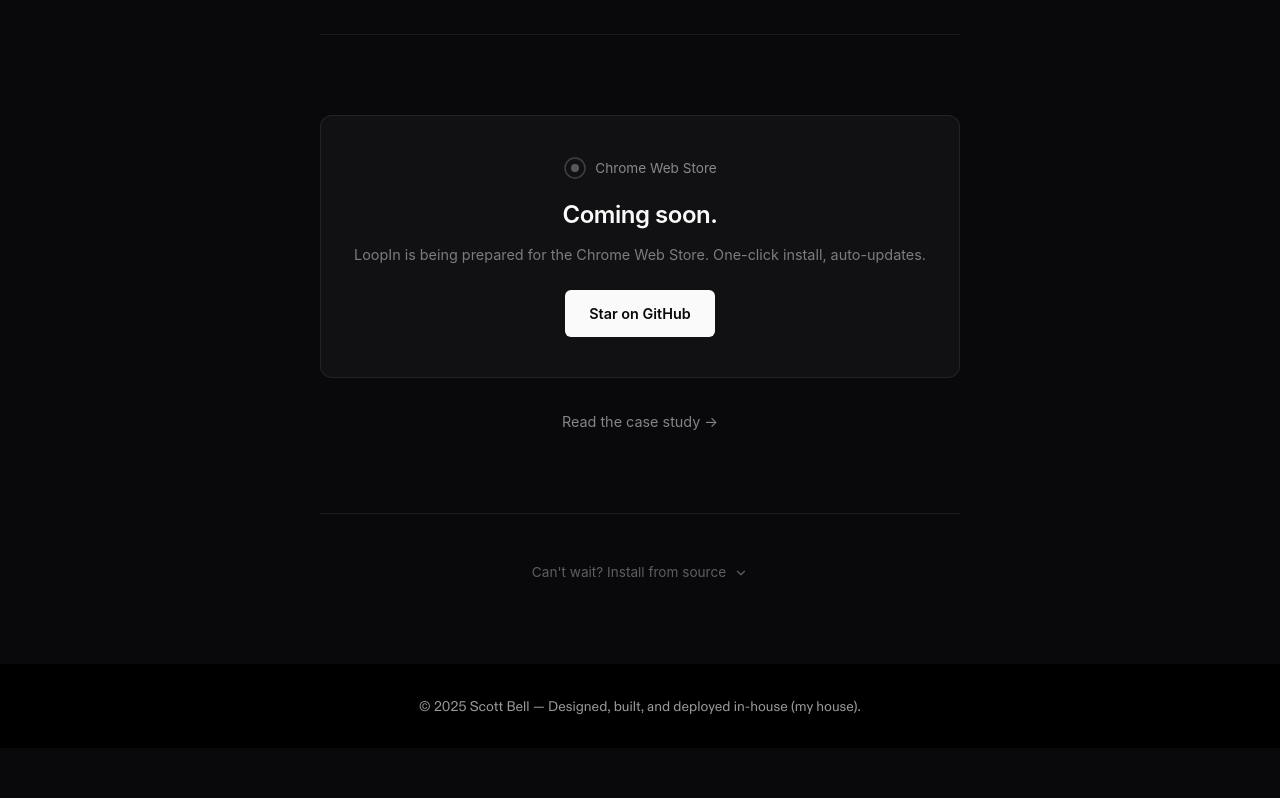
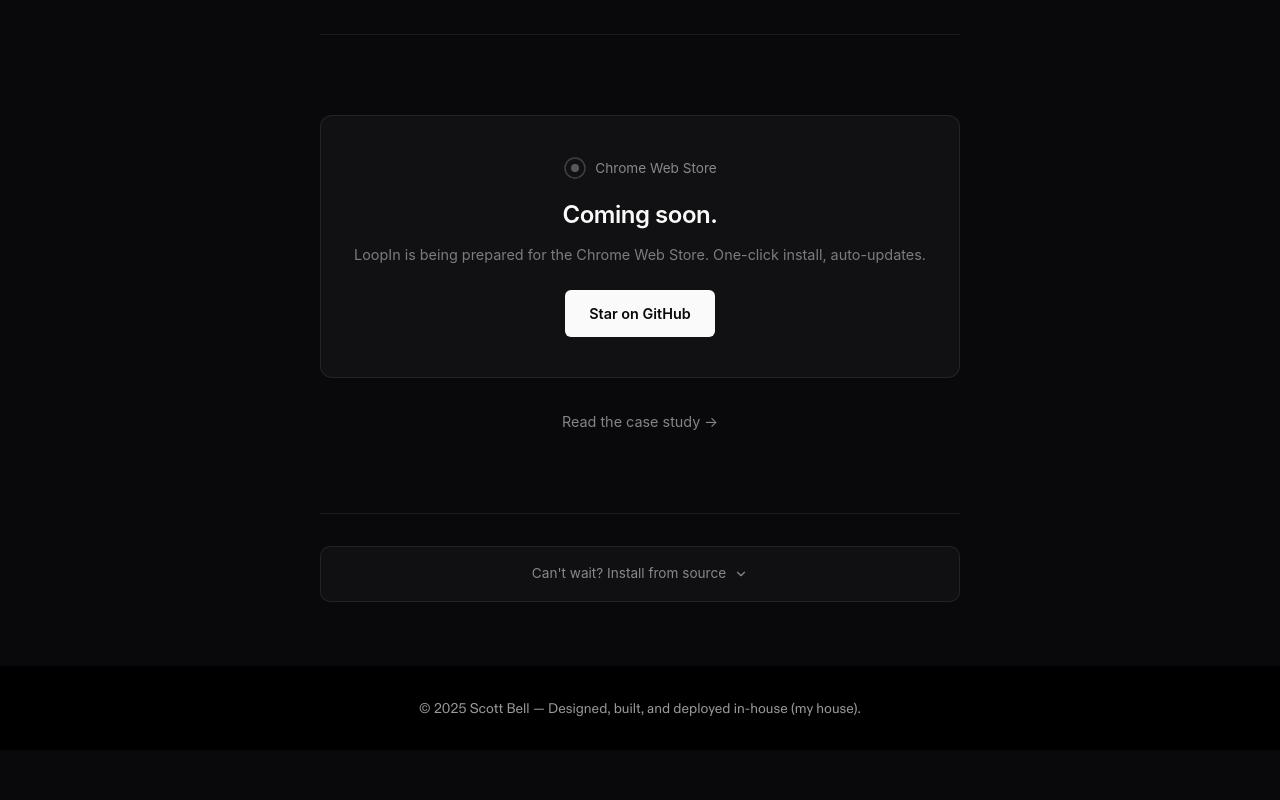
Before and after one commit to skip5this/portfolio, a React (Vite) app: page /loopin in a window 1280 px wide. Shown: the part 2279-3079 px from the top of the page. Built offline with nearby package versions, Linux system fonts and the light colour scheme.

Commit message:
Make install-from-source button bigger, lighter, and capture-proof

```diff
--- a/src/pages/LoopIn.tsx
+++ b/src/pages/LoopIn.tsx
@@ -621,12 +621,14 @@ function CollapsibleInstall() {
   return (
     <div style={{ maxWidth: 640, margin: '0 auto' }}>
       <button
+        data-control-panel="true"
         onClick={() => setOpen(!open)}
         style={{
-          width: '100%', background: 'none', border: 'none',
-          cursor: 'pointer', display: 'flex', alignItems: 'center',
-          justifyContent: 'center', gap: 8, padding: '1rem 0',
-          color: 'rgba(255,255,255,0.35)', fontSize: '0.85rem',
+          width: '100%', background: 'rgba(255,255,255,0.03)', border: '1px solid rgba(255,255,255,0.08)',
+          borderRadius: 10, cursor: 'pointer', display: 'flex', alignItems: 'center',
+          justifyContent: 'center', gap: 8, padding: '1rem 1.5rem',
+          color: 'rgba(255,255,255,0.5)', fontSize: '0.85rem',
+          transition: 'all 0.15s ease',
         }}
       >
         <span>Can't wait? Install from source</span>
```
